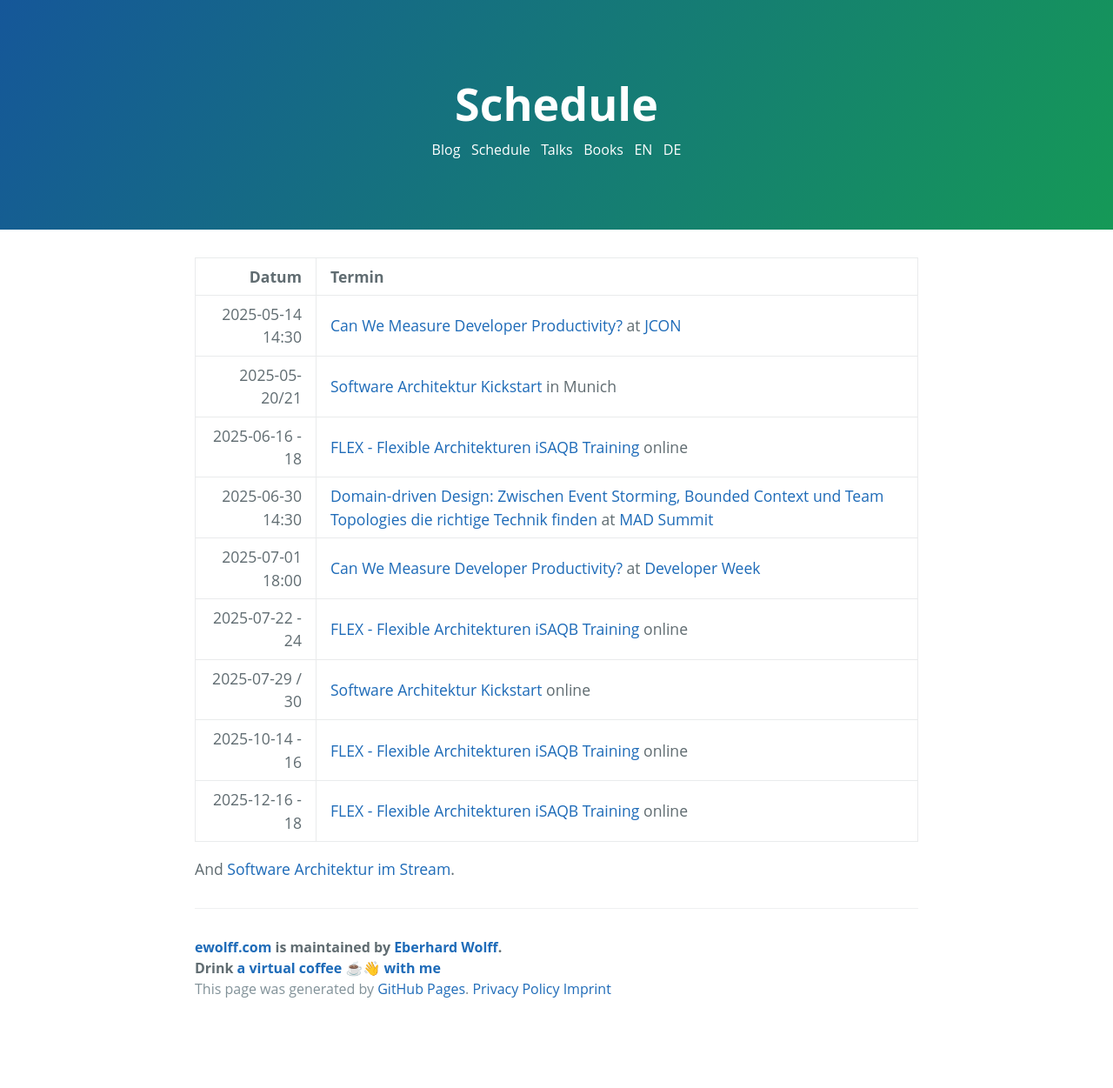
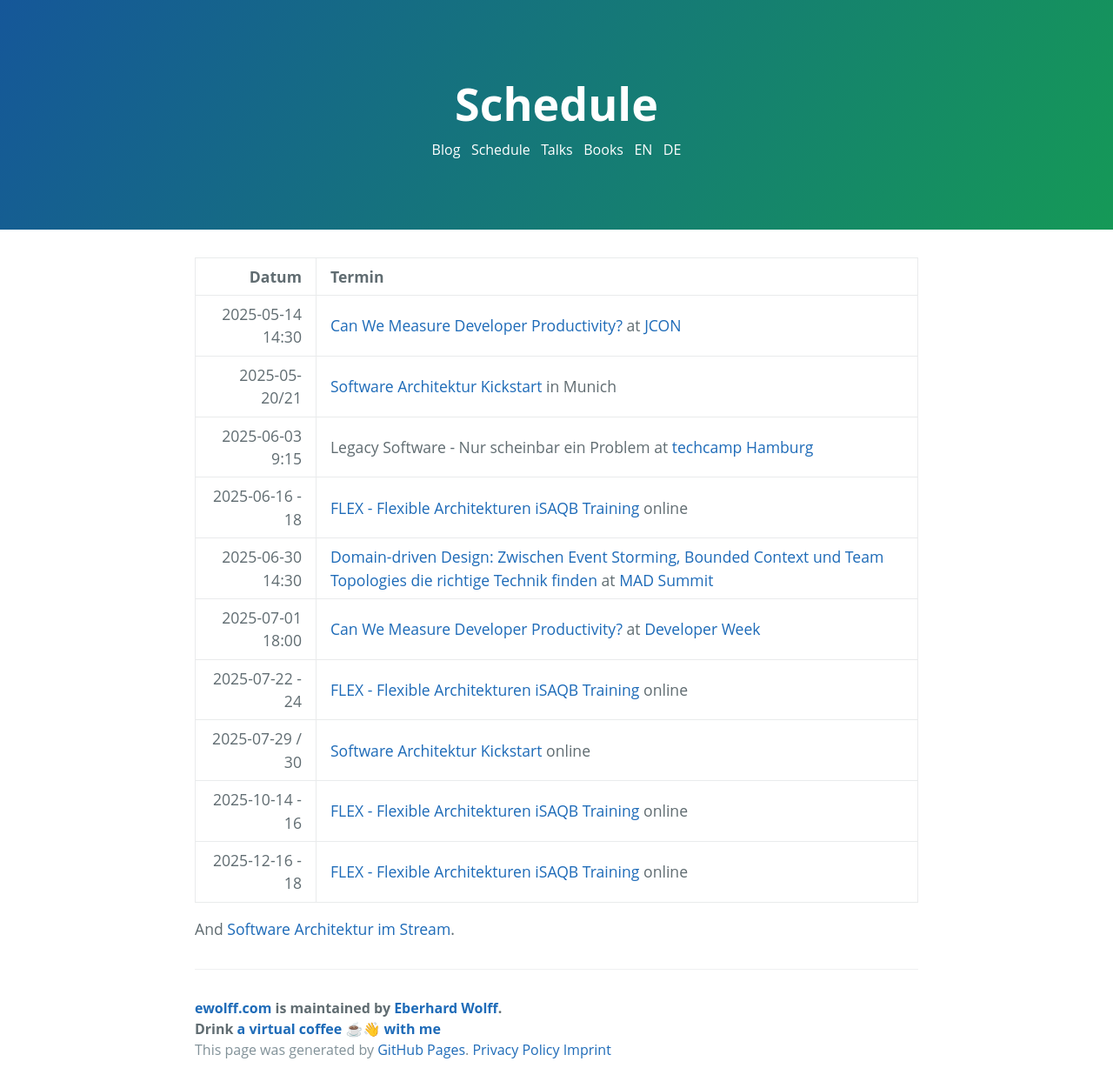
Before and after one commit to ewolff/ewolff.com, a Jekyll site: the page built from schedule.md, in a window 1280 px wide. Shown: the whole page at 87% size. Built offline with Jekyll 4.4.1, drawn with Linux system fonts in a browser that asks for light colours; our own code applies the rules of GitHub Pages for plain Markdown files; before the commit the page ends 1181 px from its top, so only the background shows below that.

Commit message:
techcamp Hamburg ergänzt

```diff
--- a/schedule.md
+++ b/schedule.md
@@ -6,6 +6,7 @@ title: Schedule
 |-----------------:|:--------------------------------------------------------------------------------------------------------------------------------------------------------------------|
 | 2025-05-14 14:30 | [Can We Measure Developer Productivity?](https://schedule.jcon.one/session/779649) at [JCON](https://2025.europe.jcon.one/) |
 | 2025-05-20/21 | [Software Architektur Kickstart](https://www.socreatory.com/de/trainings/arch-kickstart) in Munich |
+| 2025-06-03 9:15 | Legacy Software - Nur scheinbar ein Problem at [techcamp Hamburg](https://techcamp.hamburg/programm-2025/) |
 |  2025-06-16 - 18 | [FLEX - Flexible Architekturen iSAQB Training](https://www.socreatory.com/de/trainings/flex) online |
 | 2025-06-30 14:30 | [Domain-driven Design: Zwischen Event Storming, Bounded Context und Team Topologies die richtige Technik finden](https://mad-summit.de/domain-driven-design/domain-driven-design-die-richtige-technik-finden/) at [MAD Summit](https://mad-summit.de/) |
 | 2025-07-01 18:00 | [Can We Measure Developer Productivity?](https://www.developer-week.de/programm/#/talk/konnen-wir-entwicklerinnen-produktivitat-messen) at [Developer Week](https://www.developer-week.de/) |
```
Also changed, not shown: termine.md (+1 -0 lines).
